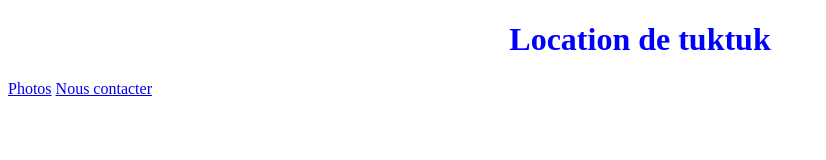
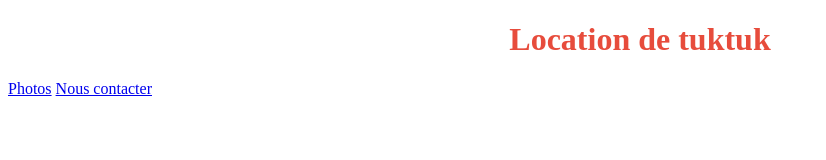
Before and after one commit to alexdavant/blablatuk, a plain HTML site: page index.html in a window 1280 px wide. Shown: the whole page, without its empty margins (0-826 px from the left). Drawn offline with Linux system fonts and the light colour scheme.

Commit message:
color title red

```diff
--- a/index.html
+++ b/index.html
@@ -7,7 +7,7 @@
 		h1{
 			top: 40%;
 			text-align: center;
-			color: blue;
+			color: #e74c3c;
 		}
 	</style>
 </head>
```
